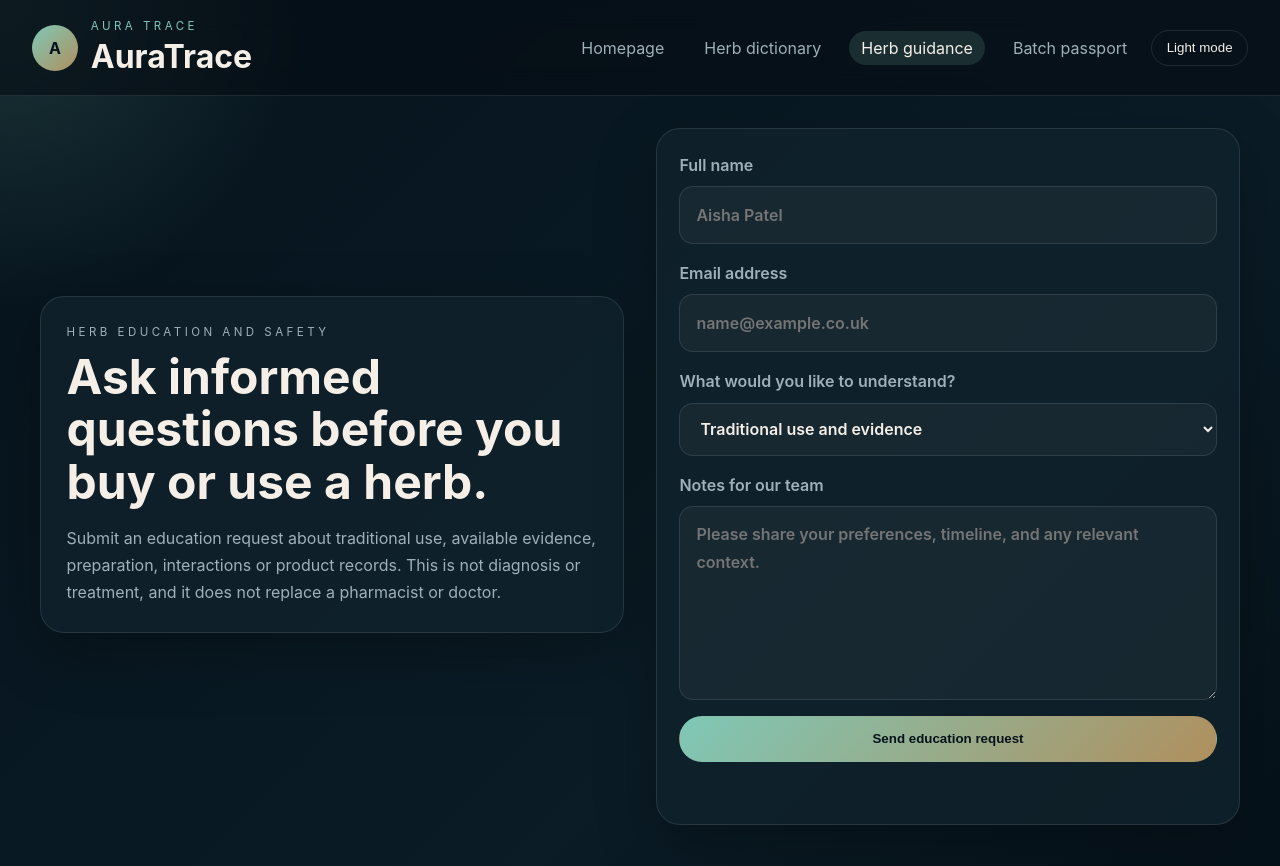
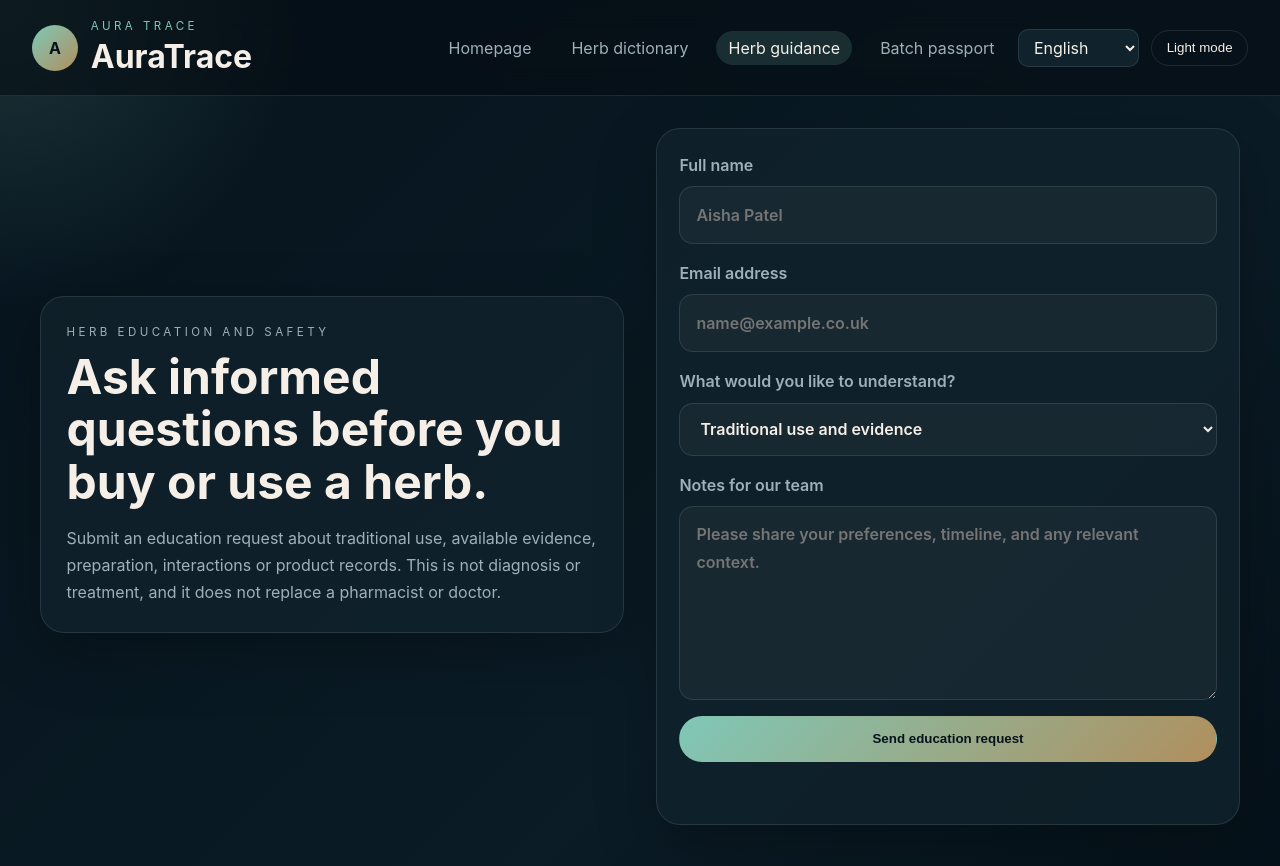
Before and after one commit to farmaanrai0-dot/auratrace, a website: page telehealth.html in a window 1280 px wide. Drawn offline with Linux system fonts and the light colour scheme.

Commit message:
Add 10-language website switcher
Keep English as the default and add persistent translations for the shared AuraTrace website interface.

```diff
--- /dev/null
+++ b/i18n.js
@@ -0,0 +1,134 @@
+const auraLanguages = {
+  en: { label: 'English', dir: 'ltr' },
+  zh: { label: '中文', dir: 'ltr' },
+  es: { label: 'Español', dir: 'ltr' },
+  hi: { label: 'हिन्दी', dir: 'ltr' },
+  ar: { label: 'العربية', dir: 'rtl' },
+  bn: { label: 'বাংলা', dir: 'ltr' },
+  pt: { label: 'Português', dir: 'ltr' },
+  ru: { label: 'Русский', dir: 'ltr' },
+  ur: { label: 'اردو', dir: 'rtl' },
+  fr: { label: 'Français', dir: 'ltr' },
+  de: { label: 'Deutsch', dir: 'ltr' }
+};
+
+const translations = {
+  zh: {
+    'Homepage': '首页', 'Ready stock': '现货', 'Growing model': '种植模式', 'Herb dictionary': '草药词典', 'Education': '教育', 'Herb guidance': '草药指导', 'Batch passport': '批次档案',
+    'Light mode': '浅色模式', 'Dark mode': '深色模式', 'See ready stock': '查看现货', 'Reserve a future harvest': '预订未来收成', 'Farm visits': '农场参观', 'Evidence pages': '证据页面', 'Responsible guidance': '负责任的指导',
+    'Search a herb. Start with the evidence and the cautions.': '搜索草药，从证据和注意事项开始。', 'Search by common name, botanical name or alias': '按常用名、植物学名或别名搜索', 'Check passport': '查询档案', 'No verified public record found': '未找到经过验证的公开记录', 'Read this first:': '请先阅读：',
+    'Traditional use and research': '传统用途与研究', 'Important cautions': '重要注意事项', 'Medicine interactions:': '药物相互作用：', 'Evidence note:': '证据说明：', 'Send education request': '发送教育请求'
+  },
+  es: {
+    'Homepage': 'Inicio', 'Ready stock': 'Stock disponible', 'Growing model': 'Modelo de cultivo', 'Herb dictionary': 'Diccionario de hierbas', 'Education': 'Educación', 'Herb guidance': 'Orientación sobre hierbas', 'Batch passport': 'Pasaporte del lote',
+    'Light mode': 'Modo claro', 'Dark mode': 'Modo oscuro', 'See ready stock': 'Ver stock disponible', 'Reserve a future harvest': 'Reservar una cosecha futura', 'Farm visits': 'Visitas a la finca', 'Evidence pages': 'Páginas de evidencia', 'Responsible guidance': 'Orientación responsable',
+    'Search a herb. Start with the evidence and the cautions.': 'Busca una hierba. Empieza por la evidencia y las precauciones.', 'Search by common name, botanical name or alias': 'Buscar por nombre común, botánico o alias', 'Check passport': 'Consultar pasaporte', 'No verified public record found': 'No se encontró un registro público verificado', 'Read this first:': 'Lee esto primero:',
+    'Traditional use and research': 'Uso tradicional e investigación', 'Important cautions': 'Precauciones importantes', 'Medicine interactions:': 'Interacciones con medicamentos:', 'Evidence note:': 'Nota sobre la evidencia:', 'Send education request': 'Enviar solicitud educativa'
+  },
+  hi: {
+    'Homepage': 'होमपेज', 'Ready stock': 'तैयार स्टॉक', 'Growing model': 'खेती मॉडल', 'Herb dictionary': 'हर्ब डिक्शनरी', 'Education': 'शिक्षा', 'Herb guidance': 'हर्ब मार्गदर्शन', 'Batch passport': 'बैच पासपोर्ट',
+    'Light mode': 'लाइट मोड', 'Dark mode': 'डार्क मोड', 'See ready stock': 'तैयार स्टॉक देखें', 'Reserve a future harvest': 'भविष्य की फसल बुक करें', 'Farm visits': 'फार्म विजिट', 'Evidence pages': 'साक्ष्य पृष्ठ', 'Responsible guidance': 'जिम्मेदार मार्गदर्शन',
+    'Search a herb. Start with the evidence and the cautions.': 'हर्ब खोजें। साक्ष्य और सावधानियों से शुरुआत करें।', 'Search by common name, botanical name or alias': 'सामान्य, वनस्पति या उपनाम से खोजें', 'Check passport': 'पासपोर्ट देखें', 'No verified public record found': 'कोई सत्यापित सार्वजनिक रिकॉर्ड नहीं मिला', 'Read this first:': 'पहले यह पढ़ें:',
+    'Traditional use and research': 'पारंपरिक उपयोग और शोध', 'Important cautions': 'महत्वपूर्ण सावधानियां', 'Medicine interactions:': 'दवाओं के साथ परस्पर प्रभाव:', 'Evidence note:': 'साक्ष्य नोट:', 'Send education request': 'शैक्षिक अनुरोध भेजें'
+  },
+  ar: {
+    'Homepage': 'الرئيسية', 'Ready stock': 'المخزون الجاهز', 'Growing model': 'نموذج الزراعة', 'Herb dictionary': 'قاموس الأعشاب', 'Education': 'التثقيف', 'Herb guidance': 'إرشادات الأعشاب', 'Batch passport': 'جواز الدفعة',
+    'Light mode': 'الوضع الفاتح', 'Dark mode': 'الوضع الداكن', 'See ready stock': 'عرض المخزون الجاهز', 'Reserve a future harvest': 'احجز حصاداً مستقبلياً', 'Farm visits': 'زيارات المزرعة', 'Evidence pages': 'صفحات الأدلة', 'Responsible guidance': 'إرشاد مسؤول',
+    'Search a herb. Start with the evidence and the cautions.': 'ابحث عن عشبة وابدأ بالأدلة والتحذيرات.', 'Search by common name, botanical name or alias': 'ابحث بالاسم الشائع أو النباتي أو الاسم البديل', 'Check passport': 'فحص الجواز', 'No verified public record found': 'لم يتم العثور على سجل عام موثق', 'Read this first:': 'اقرأ هذا أولاً:',
+    'Traditional use and research': 'الاستخدام التقليدي والبحث', 'Important cautions': 'تحذيرات مهمة', 'Medicine interactions:': 'التفاعلات مع الأدوية:', 'Evidence note:': 'ملاحظة الأدلة:', 'Send education request': 'إرسال طلب تثقيفي'
+  },
+  bn: {
+    'Homepage': 'হোমপেজ', 'Ready stock': 'প্রস্তুত স্টক', 'Growing model': 'চাষের মডেল', 'Herb dictionary': 'ভেষজ অভিধান', 'Education': 'শিক্ষা', 'Herb guidance': 'ভেষজ নির্দেশনা', 'Batch passport': 'ব্যাচ পাসপোর্ট',
+    'Light mode': 'লাইট মোড', 'Dark mode': 'ডার্ক মোড', 'See ready stock': 'প্রস্তুত স্টক দেখুন', 'Reserve a future harvest': 'ভবিষ্যৎ ফসল সংরক্ষণ করুন', 'Farm visits': 'খামার পরিদর্শন', 'Evidence pages': 'প্রমাণের পৃষ্ঠা', 'Responsible guidance': 'দায়িত্বশীল নির্দেশনা',
+    'Search a herb. Start with the evidence and the cautions.': 'একটি ভেষজ খুঁজুন। প্রমাণ ও সতর্কতা দিয়ে শুরু করুন।', 'Search by common name, botanical name or alias': 'সাধারণ, উদ্ভিদবৈজ্ঞানিক নাম বা উপনামে খুঁজুন', 'Check passport': 'পাসপোর্ট দেখুন', 'No verified public record found': 'কোনও যাচাইকৃত পাবলিক রেকর্ড পাওয়া যায়নি', 'Read this first:': 'প্রথমে এটি পড়ুন:',
+    'Traditional use and research': 'ঐতিহ্যবাহী ব্যবহার ও গবেষণা', 'Important cautions': 'গুরুত্বপূর্ণ সতর্কতা', 'Medicine interactions:': 'ওষুধের পারস্পরিক প্রভাব:', 'Evidence note:': 'প্রমাণের নোট:', 'Send education request': 'শিক্ষামূলক অনুরোধ পাঠান'
+  },
+  pt: {
+    'Homepage': 'Início', 'Ready stock': 'Stock disponível', 'Growing model': 'Modelo de cultivo', 'Herb dictionary': 'Dicionário de ervas', 'Education': 'Educação', 'Herb guidance': 'Orientação sobre ervas', 'Batch passport': 'Passaporte do lote',
+    'Light mode': 'Modo claro', 'Dark mode': 'Modo escuro', 'See ready stock': 'Ver stock disponível', 'Reserve a future harvest': 'Reservar colheita futura', 'Farm visits': 'Visitas à quinta', 'Evidence pages': 'Páginas de evidência', 'Responsible guidance': 'Orientação responsável',
+    'Search a herb. Start with the evidence and the cautions.': 'Pesquise uma erva. Comece pelas evidências e precauções.', 'Search by common name, botanical name or alias': 'Pesquisar por nome comum, botânico ou alias', 'Check passport': 'Consultar passaporte', 'No verified public record found': 'Não foi encontrado um registo público verificado', 'Read this first:': 'Leia isto primeiro:',
+    'Traditional use and research': 'Uso tradicional e investigação', 'Important cautions': 'Precauções importantes', 'Medicine interactions:': 'Interações medicamentosas:', 'Evidence note:': 'Nota de evidência:', 'Send education request': 'Enviar pedido educativo'
+  },
+  ru: {
+    'Homepage': 'Главная', 'Ready stock': 'Готовый запас', 'Growing model': 'Модель выращивания', 'Herb dictionary': 'Справочник трав', 'Education': 'Обучение', 'Herb guidance': 'Сведения о травах', 'Batch passport': 'Паспорт партии',
+    'Light mode': 'Светлая тема', 'Dark mode': 'Тёмная тема', 'See ready stock': 'Смотреть готовый запас', 'Reserve a future harvest': 'Зарезервировать будущий урожай', 'Farm visits': 'Посещение фермы', 'Evidence pages': 'Страницы доказательств', 'Responsible guidance': 'Ответственная информация',
+    'Search a herb. Start with the evidence and the cautions.': 'Найдите траву. Начните с доказательств и предупреждений.', 'Search by common name, botanical name or alias': 'Поиск по обычному, ботаническому имени или псевдониму', 'Check passport': 'Проверить паспорт', 'No verified public record found': 'Проверенная публичная запись не найдена', 'Read this first:': 'Сначала прочитайте:',
+    'Traditional use and research': 'Традиционное применение и исследования', 'Important cautions': 'Важные предупреждения', 'Medicine interactions:': 'Взаимодействие с лекарствами:', 'Evidence note:': 'Примечание о доказательствах:', 'Send education request': 'Отправить образовательный запрос'
+  },
+  ur: {
+    'Homepage': 'ہوم پیج', 'Ready stock': 'تیار اسٹاک', 'Growing model': 'کاشت کا ماڈل', 'Herb dictionary': 'جڑی بوٹیوں کی لغت', 'Education': 'تعلیم', 'Herb guidance': 'جڑی بوٹیوں کی رہنمائی', 'Batch passport': 'بیچ پاسپورٹ',
+    'Light mode': 'روشن موڈ', 'Dark mode': 'ڈارک موڈ', 'See ready stock': 'تیار اسٹاک دیکھیں', 'Reserve a future harvest': 'مستقبل کی فصل محفوظ کریں', 'Farm visits': 'فارم کا دورہ', 'Evidence pages': 'شواہد کے صفحات', 'Responsible guidance': 'ذمہ دار رہنمائی',
+    'Search a herb. Start with the evidence and the cautions.': 'جڑی بوٹی تلاش کریں، شواہد اور احتیاط سے آغاز کریں۔', 'Search by common name, botanical name or alias': 'عام، نباتاتی نام یا عرف سے تلاش کریں', 'Check passport': 'پاسپورٹ دیکھیں', 'No verified public record found': 'تصدیق شدہ عوامی ریکارڈ نہیں ملا', 'Read this first:': 'پہلے یہ پڑھیں:',
+    'Traditional use and research': 'روایتی استعمال اور تحقیق', 'Important cautions': 'اہم احتیاطیں', 'Medicine interactions:': 'ادویات کے ساتھ تعامل:', 'Evidence note:': 'شواہد کا نوٹ:', 'Send education request': 'تعلیمی درخواست بھیجیں'
+  },
+  fr: {
+    'Homepage': 'Accueil', 'Ready stock': 'Stock disponible', 'Growing model': 'Modèle de culture', 'Herb dictionary': 'Dictionnaire des plantes', 'Education': 'Éducation', 'Herb guidance': 'Conseils sur les plantes', 'Batch passport': 'Passeport du lot',
+    'Light mode': 'Mode clair', 'Dark mode': 'Mode sombre', 'See ready stock': 'Voir le stock disponible', 'Reserve a future harvest': 'Réserver une récolte future', 'Farm visits': 'Visites de la ferme', 'Evidence pages': 'Pages sur les preuves', 'Responsible guidance': 'Conseils responsables',
+    'Search a herb. Start with the evidence and the cautions.': 'Cherchez une plante. Commencez par les preuves et les précautions.', 'Search by common name, botanical name or alias': 'Rechercher par nom courant, botanique ou alias', 'Check passport': 'Vérifier le passeport', 'No verified public record found': 'Aucun registre public vérifié trouvé', 'Read this first:': 'À lire en premier :',
+    'Traditional use and research': 'Usage traditionnel et recherche', 'Important cautions': 'Précautions importantes', 'Medicine interactions:': 'Interactions médicamenteuses :', 'Evidence note:': 'Note sur les preuves :', 'Send education request': 'Envoyer une demande éducative'
+  },
+  de: {
+    'Homepage': 'Startseite', 'Ready stock': 'Sofort verfügbar', 'Growing model': 'Anbaumodell', 'Herb dictionary': 'Kräuterlexikon', 'Education': 'Bildung', 'Herb guidance': 'Kräuterberatung', 'Batch passport': 'Chargenpass',
+    'Light mode': 'Heller Modus', 'Dark mode': 'Dunkler Modus', 'See ready stock': 'Verfügbaren Bestand ansehen', 'Reserve a future harvest': 'Künftige Ernte reservieren', 'Farm visits': 'Hofbesuche', 'Evidence pages': 'Evidenzseiten', 'Responsible guidance': 'Verantwortungsvolle Beratung',
+    'Search a herb. Start with the evidence and the cautions.': 'Suchen Sie ein Kraut. Beginnen Sie mit Belegen und Vorsichtshinweisen.', 'Search by common name, botanical name or alias': 'Nach gebräuchlichem, botanischem Namen oder Alias suchen', 'Check passport': 'Pass prüfen', 'No verified public record found': 'Kein verifizierter öffentlicher Eintrag gefunden', 'Read this first:': 'Bitte zuerst lesen:',
+    'Traditional use and research': 'Traditionelle Verwendung und Forschung', 'Important cautions': 'Wichtige Vorsichtshinweise', 'Medicine interactions:': 'Wechselwirkungen mit Arzneimitteln:', 'Evidence note:': 'Hinweis zur Evidenz:', 'Send education request': 'Bildungsanfrage senden'
+  }
+};
+
+function applyAuraLanguage(languageCode) {
+  const language = auraLanguages[languageCode] || auraLanguages.en;
+  const dictionary = translations[languageCode] || {};
+  document.documentElement.lang = languageCode;
+  document.documentElement.dir = language.dir;
+
+  document.querySelectorAll('[data-language-select]').forEach((select) => {
+    select.value = languageCode;
+  });
+
+  document.createTreeWalker(document.body, NodeFilter.SHOW_TEXT).nextNode;
+  const walker = document.createTreeWalker(document.body, NodeFilter.SHOW_TEXT);
+  const nodes = [];
+  while (walker.nextNode()) nodes.push(walker.currentNode);
+  nodes.forEach((node) => {
+    const key = node.nodeValue.trim();
+    if (dictionary[key]) node.nodeValue = node.nodeValue.replace(key, dictionary[key]);
+  });
+
+  document.querySelectorAll('[placeholder]').forEach((field) => {
+    const translated = dictionary[field.getAttribute('placeholder')];
+    if (translated) field.setAttribute('placeholder', translated);
+  });
+  localStorage.setItem('aura-language', languageCode);
+}
+
+function addLanguageSwitcher() {
+  document.querySelectorAll('.header-actions').forEach((headerActions) => {
+    if (headerActions.querySelector('[data-language-select]')) return;
+    const label = document.createElement('label');
+    label.className = 'language-picker';
+    label.setAttribute('aria-label', 'Website language');
+    const select = document.createElement('select');
+    select.setAttribute('data-language-select', 'true');
+    select.setAttribute('aria-label', 'Website language');
+    Object.entries(auraLanguages).forEach(([code, language]) => {
+      const option = document.createElement('option');
+      option.value = code;
+      option.textContent = language.label;
+      select.appendChild(option);
+    });
+    select.addEventListener('change', () => window.location.reload());
+    label.appendChild(select);
+    headerActions.insertBefore(label, headerActions.querySelector('.theme-toggle'));
+  });
+}
+
+const savedAuraLanguage = localStorage.getItem('aura-language') || 'en';
+addLanguageSwitcher();
+applyAuraLanguage(savedAuraLanguage);
+
+document.querySelectorAll('[data-language-select]').forEach((select) => {
+  select.addEventListener('change', () => {
+    localStorage.setItem('aura-language', select.value);
+    window.location.reload();
+  });
+});
--- a/styles.css
+++ b/styles.css
@@ -372,6 +372,22 @@ main {
   border-radius: 999px;
   cursor: pointer;
   transition: transform 0.2s ease, background 0.2s ease;
+}
+
+.language-picker select {
+  min-height: 2.35rem;
+  padding: 0.45rem 0.65rem;
+  border: 1px solid var(--border);
+  border-radius: 10px;
+  background: var(--panel);
+  color: var(--text);
+  font: inherit;
+  cursor: pointer;
+}
+
+html[dir="rtl"] .topbar,
+html[dir="rtl"] .header-actions {
+  direction: rtl;
 }
 
 .theme-toggle:hover {
```
Also changed, not shown: herb-dictionary.html (+1 -0 lines), index.html (+1 -0 lines), telehealth.html (+2 -0 lines), traceability.html (+2 -0 lines).
